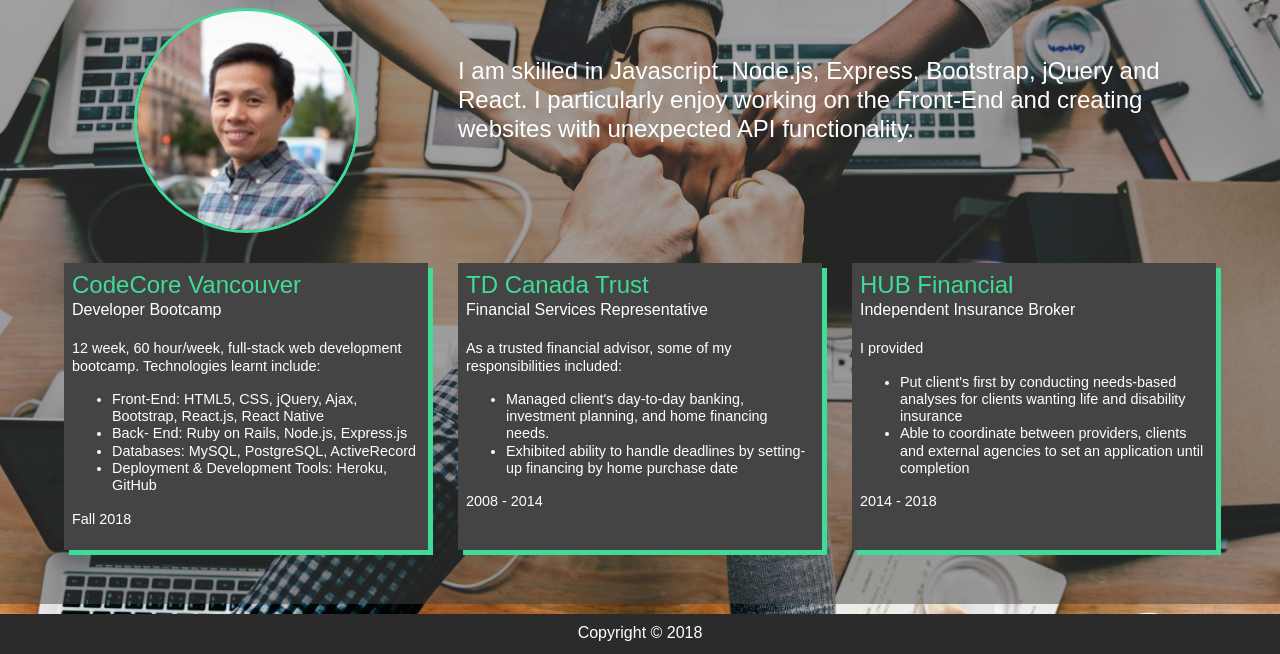
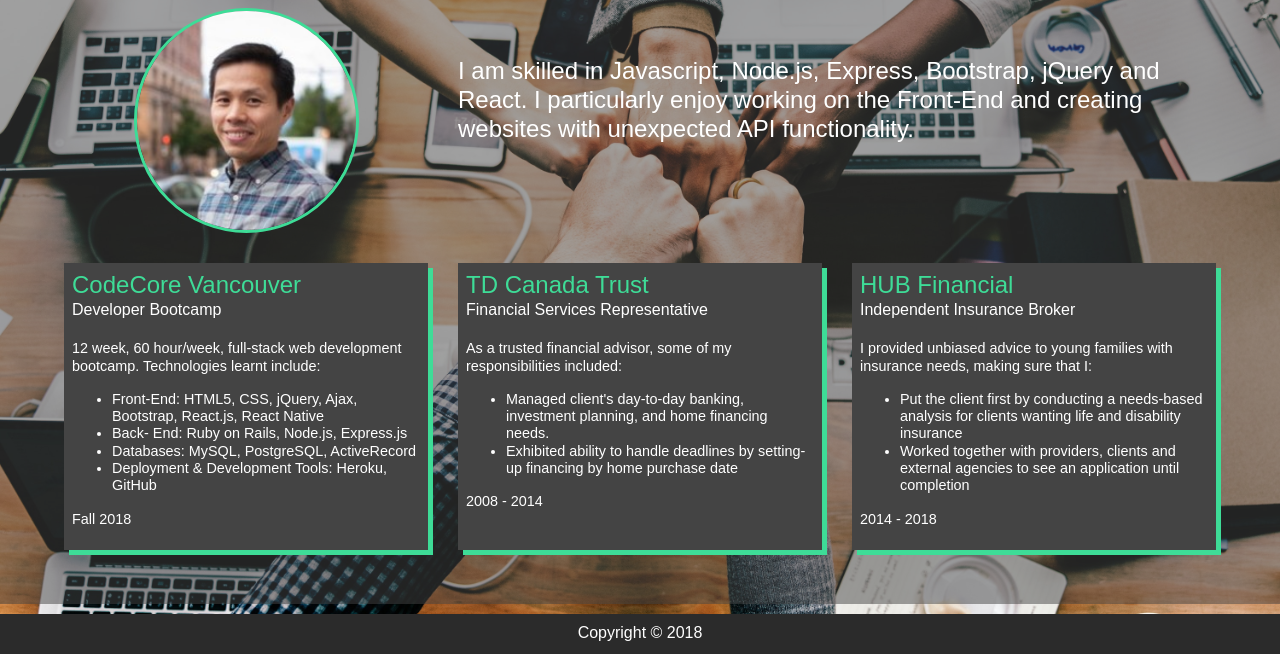
Before and after one commit to JayArteficio/portfolio, a website: page dist/about.html in a window 1280 px wide. Shown: the part 196-850 px from the top of the page. Drawn offline with Linux system fonts and the light colour scheme.

Commit message:
work page done

```diff
--- a/dist/about.html
+++ b/dist/about.html
@@ -87,11 +87,11 @@
             <div class="job job-3">
                 <h2 id="company">HUB Financial</h2>
                 <h4 id="role">Independent Insurance Broker</h4>
-                <p id="job-description">I provided </p>
+                <p id="job-description">I provided unbiased advice to young families with insurance needs, making sure that I:  </p>
                 <ul>
-                    <li>Put client's first by conducting needs-based analyses for clients wanting life and disability insurance</li>
+                    <li>Put the client first by conducting a needs-based analysis for clients wanting life and disability insurance</li>
 
-                    <li>Able to coordinate between providers, clients and external agencies to set an application until completion</li>
+                    <li>Worked together with providers, clients and external agencies to see an application until completion</li>
                 </ul>
                 <p id="dates">2014 - 2018</p>
             </div>
```
